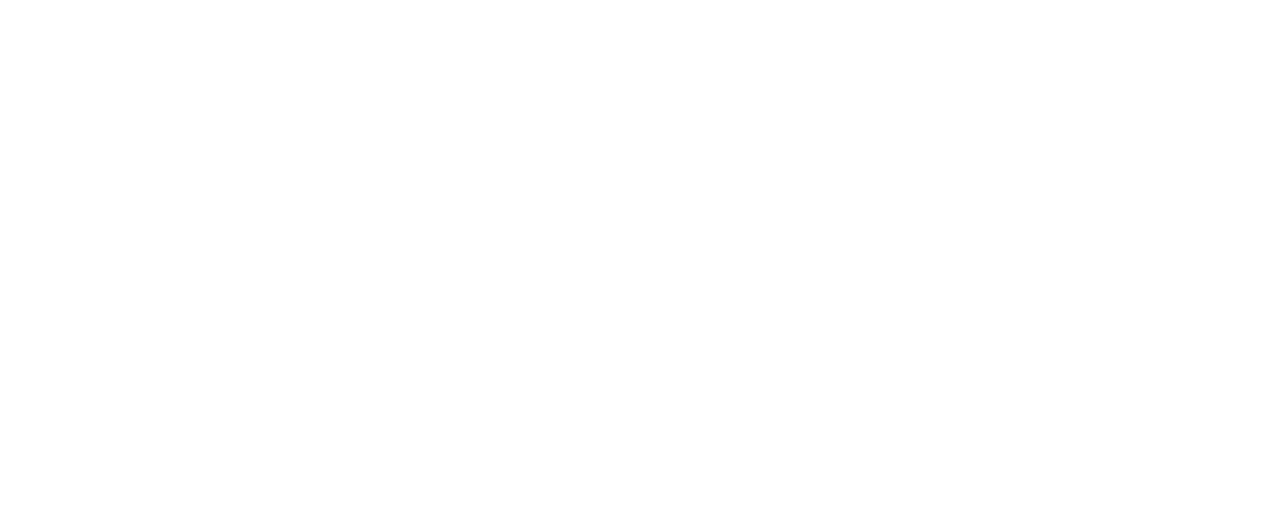
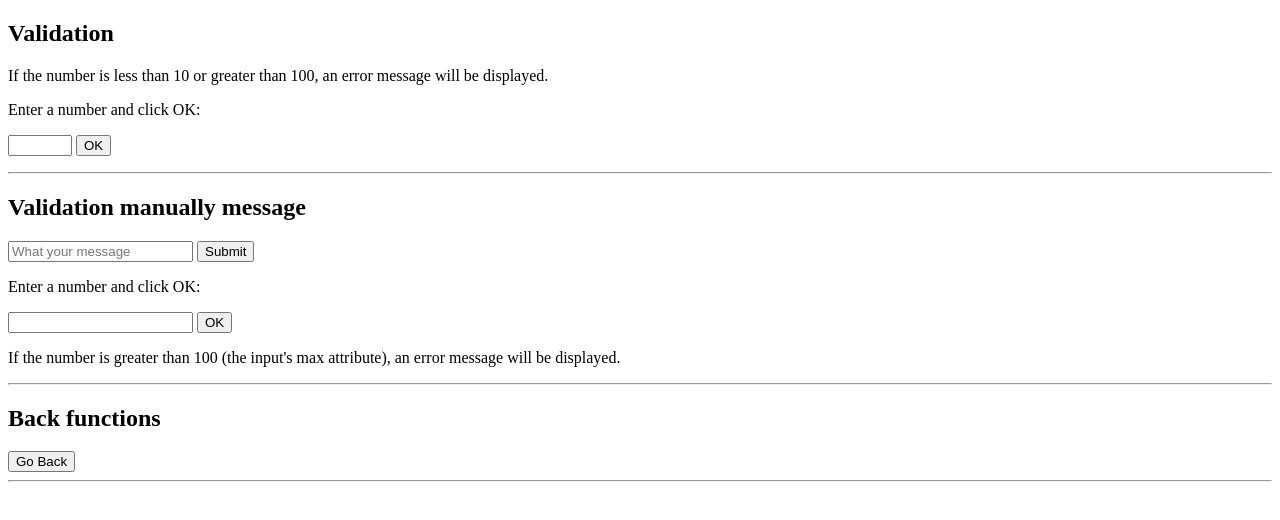
Before and after one commit to rajeshwaran45/training, a plain HTML site: page 21jan2022/fetch.html in a window 1280 px wide. Drawn offline with Linux system fonts and the light colour scheme.

Commit message:
fetch learning

```diff
--- a/21jan2022/fetch.html
+++ b/21jan2022/fetch.html
@@ -7,6 +7,66 @@
     <title>Fetch Basics</title>
 </head>
 <body>
+    <h2> Validation</h2>
+
+<p>If the number is less than 10 or greater than 100, an error message will be displayed.</p>
+
+<p>Enter a number and click OK:</p>
+
+<form>
+<input id="inp" type="number" min="10" max="100" required>
+<button onclick="val()">OK</button>
+</form>
+
+<p id="basics"></p>
+<hr>
+
+<h2> Validation manually message</h2>
+
+<input type="text" name="mes" id="mes" placeholder="What your message">
+<button onclick="mydata()">Submit</button>
+
+<p>Enter a number and click OK:</p>
+
+<input id="id1" type="number" max="100">
+<button onclick="mydata()">OK</button>
+
+<p>If the number is greater than 100 (the input's max attribute), an error message will be displayed.</p>
+
+<p id="work"></p>
+<hr>
+<h2>Back functions</h2>
+<button onclick="backfun()">Go Back</button>
+<hr>
+
+<script>
+    function val() {
+      const inpObj = document.getElementById("inp");
+      if (!inpObj.checkValidity()) {
+        document.getElementById("basics").innerHTML = inpObj.validationMessage;
+      } else {
+        document.getElementById("basics").innerHTML = "Input OK";
+      }
+    }
+
+    function mydata() {
+
+        var a = document.getElementById('mes').value;
+        document.getElementById('work').innerHTML = a;
+        let text;
+        if (document.getElementById("id1").validity.rangeOverflow) {
+        text = a;
+        } else {
+        text = "Input OK";
+        }
+        document.getElementById("work").innerHTML = text;
+        }
+
+        function backfun() {
+         window.history.back();
+}
+
+    </script>
 
 </body>
 </html>
```
